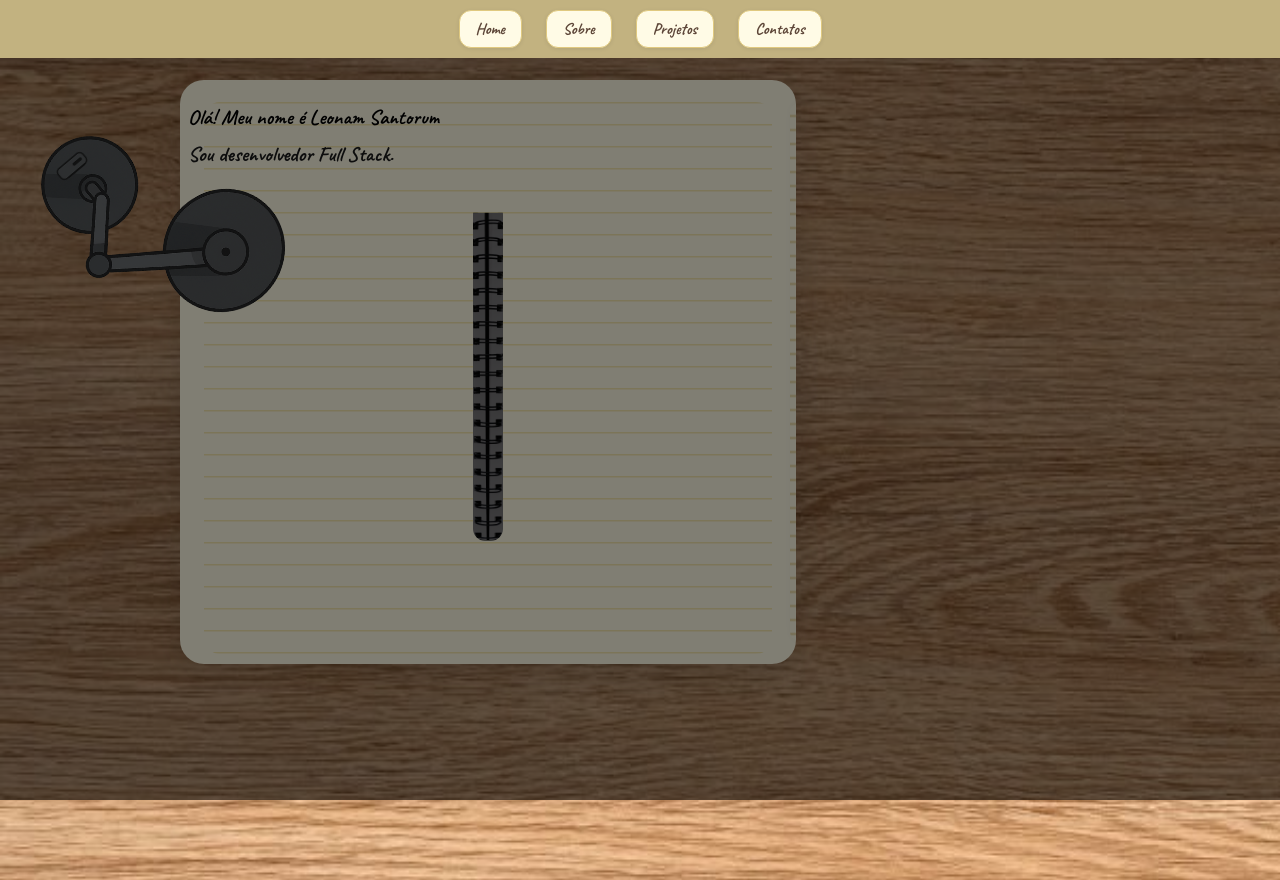
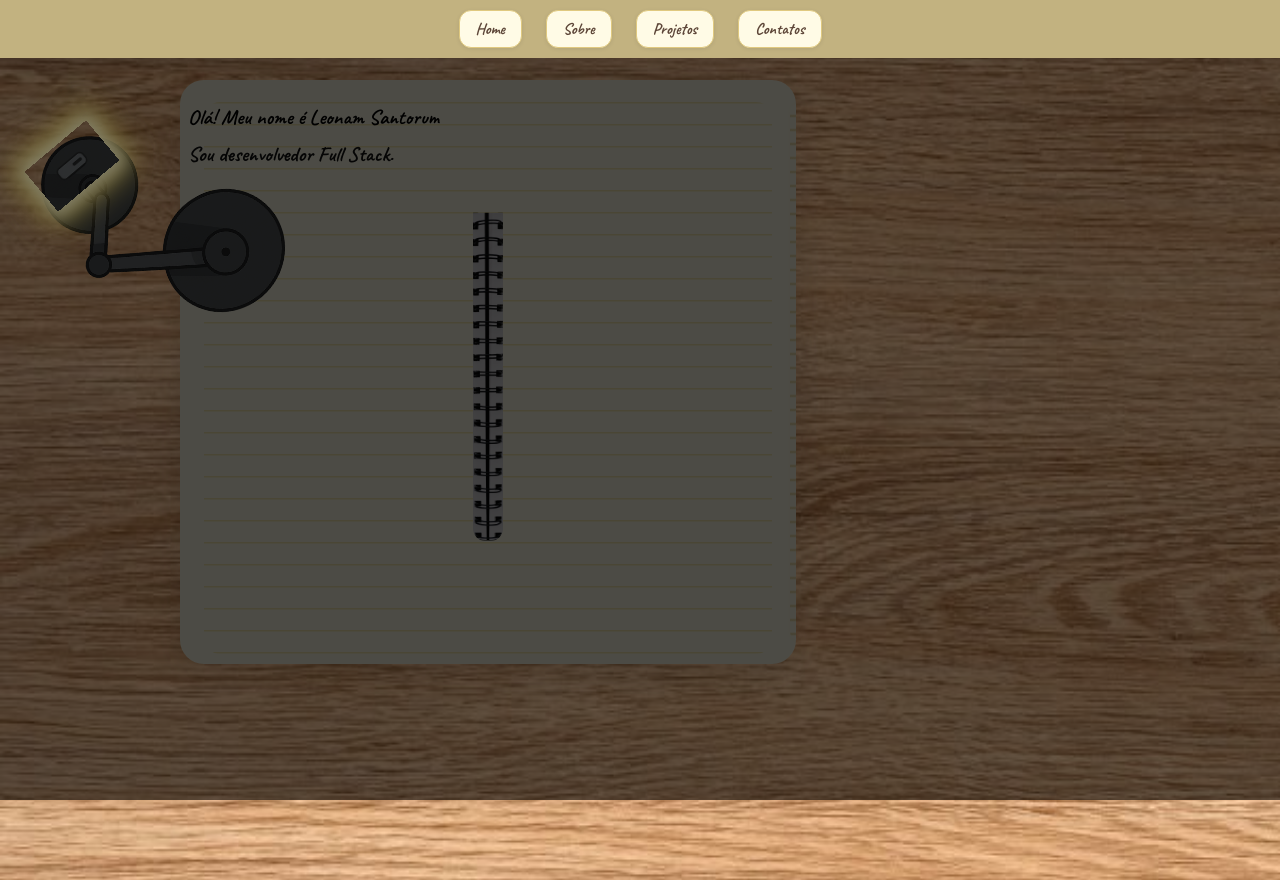
Before and after one commit to Leosansu/Portif-lio, a React (Vite) app: page / in a window 1280 px wide. Built offline with nearby package versions, Linux system fonts and the light colour scheme.

Commit message:
feat: ajusta efeito de penumbra, clareamento proporcional do espiral e adiciona bioluminescência ao botão do abajur

```diff
--- a/src/App.css
+++ b/src/App.css
@@ -366,6 +366,8 @@ input:focus, textarea:focus, select:focus {
   border: none;
   padding: 0;
   cursor: pointer;
+  box-shadow: 0 0 16px 6px #fffacd, 0 0 32px 12px #ffe066;
+  transition: box-shadow 0.3s;
 }
 
 .botao-abajur-img img {
@@ -470,6 +472,8 @@ input:focus, textarea:focus, select:focus {
   border: none;
   padding: 0;
   cursor: pointer;
+  box-shadow: 0 0 16px 6px #fffacd, 0 0 32px 12px #ffe066;
+  transition: box-shadow 0.3s;
 }
 
 .botao-abajur-img img {
--- a/src/App.tsx
+++ b/src/App.tsx
@@ -24,28 +24,32 @@ function App() {
         </nav>
       </header>
       <div>
-        <img src="/abajur.png" alt="Abajur de mesa" className="abajur-img" style={{
-          filter: luzAcesa ? "brightness(1)" : "brightness(0.5)"
-        }} />
-        <div className="caderno" style={{
-          filter: luzAcesa ? "brightness(1)" : "brightness(0.5)"
-        }}>
-          <img src="/espiralRecortado.jpg" alt="Espiral do caderno" className="espiral-img" style={{
-            filter: luzAcesa ? "brightness(1)" : "brightness(0.5)"
-          }} />
-          <h1 style={{
-            filter: luzAcesa ? "brightness(1)" : "brightness(0.5)"
-          }}>Olá! Meu nome é Leonam Santorum</h1>
-          <p style={{
-            filter: luzAcesa ? "brightness(1)" : "brightness(0.5)"
-          }}>Sou desenvolvedor Full Stack.</p>
+        <img src="/abajur.png" alt="Abajur de mesa" className="abajur-img"
+          style={{ filter: luzAcesa ? "brightness(1)" : "brightness(0.3)" }} />
+        <div className="caderno"
+          style={{ filter: luzAcesa ? "brightness(1)" : "brightness(0.3)" }}>
+          <img src="/espiralRecortado.jpg" alt="Espiral do caderno" className="espiral-img"
+            style={{ filter: luzAcesa ? "brightness(1)" : "brightness(0.9)" }} /> {/* menos escuro */}
+          <h1 style={{ filter: luzAcesa ? "brightness(1)" : "brightness(0.3)" }}>
+            Olá! Meu nome é Leonam Santorum
+          </h1>
+          <p style={{ filter: luzAcesa ? "brightness(1)" : "brightness(0.3)" }}>
+            Sou desenvolvedor Full Stack.
+          </p>
         </div>
       </div>
       <div>
         <button
           className="botao-abajur-img"
           onClick={() => setLuzAcesa(!luzAcesa)}
-          style={{ background: "transparent", border: "none", padding: 0 }}
+          style={{
+            background: "transparent",
+            border: "none",
+            padding: 0,
+            boxShadow: !luzAcesa
+              ? "0 0 16px 6px #fffacd, 0 0 32px 12px #ffe066"
+              : "none"
+          }}
         >
           <img src="/botao_abajur.png" alt="Botão do abajur" />
         </button>
```
